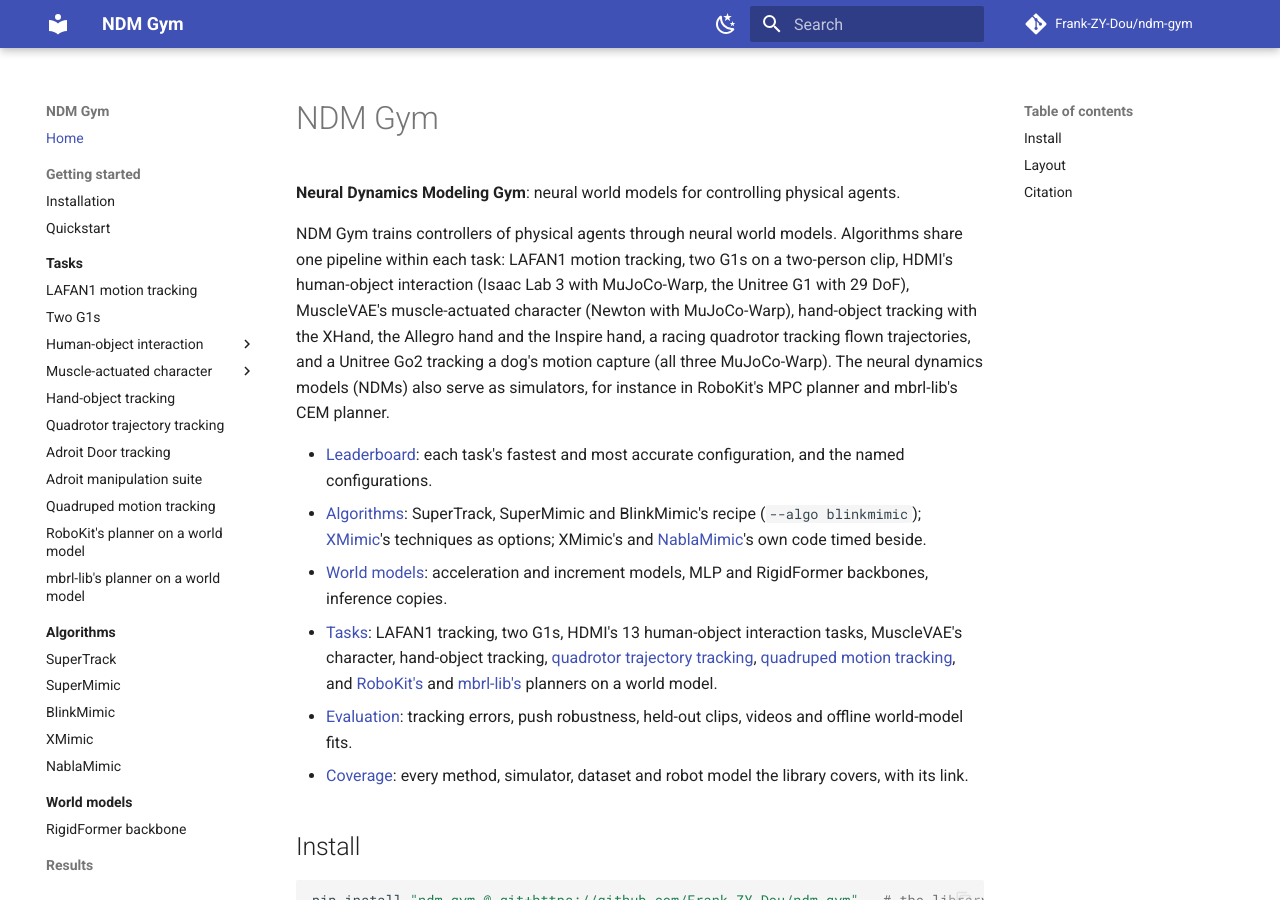
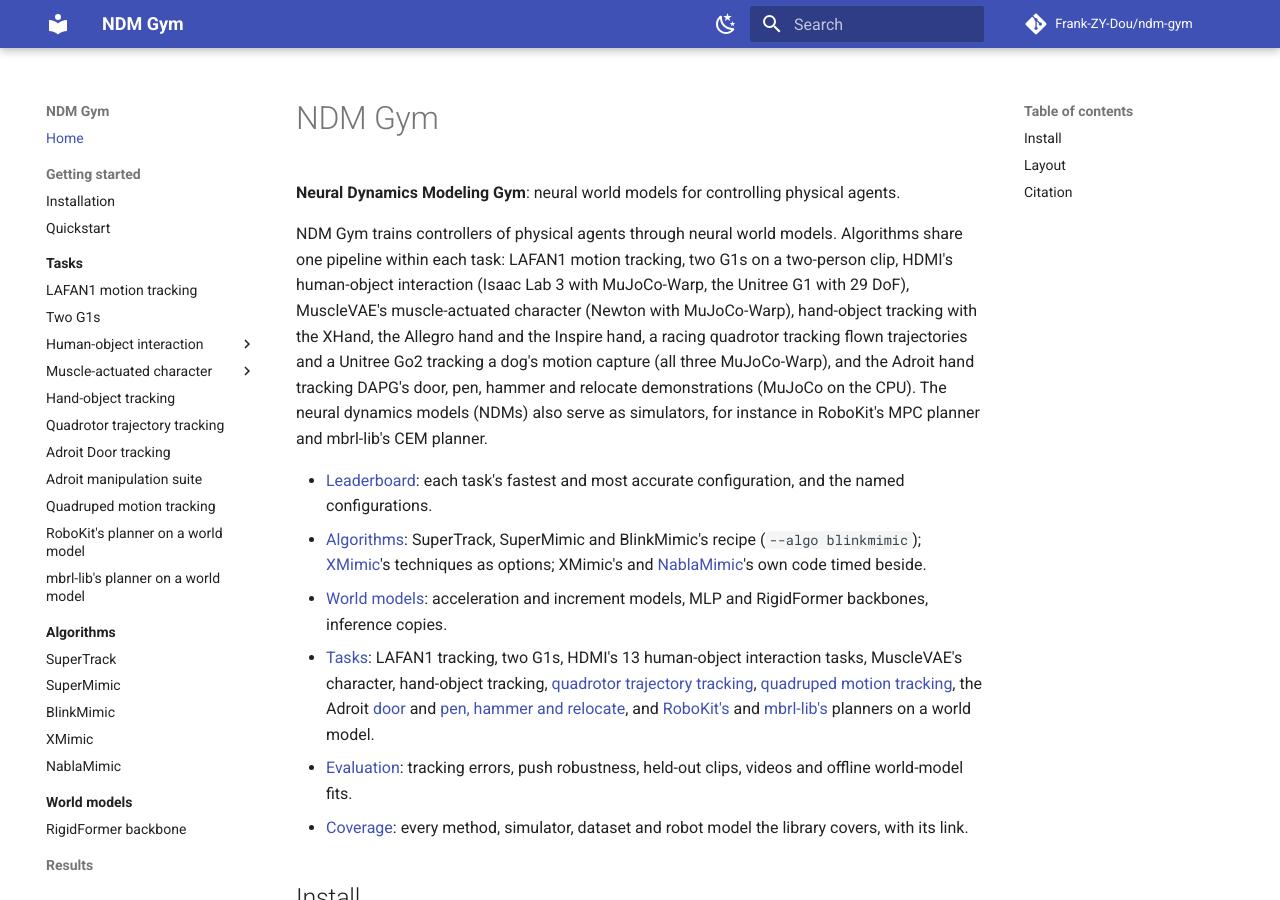
Before and after one commit to Frank-ZY-Dou/ndm-gym, an MkDocs documentation site: the page built from docs/index.md, in a window 1280 px wide and 900 px high. Built offline with MkDocs 1.6.1 and Material for MkDocs 9.7.7, drawn with Linux system fonts in a browser that asks for light colours; comment, search, counter and statistics services are not loaded.

Commit message:
Docs: the Adroit pen, hammer and relocate on the home page, in the coverage list and in the README's sources

```diff
--- a/docs/index.md
+++ b/docs/index.md
@@ -5,8 +5,9 @@
 NDM Gym trains controllers of physical agents through neural world models. Algorithms share one pipeline within each task: LAFAN1
 motion tracking, two G1s on a two-person clip, HDMI's human-object interaction (Isaac Lab 3 with MuJoCo-Warp, the Unitree G1 with
 29 DoF), MuscleVAE's muscle-actuated character (Newton with MuJoCo-Warp), hand-object tracking with the XHand, the Allegro hand
-and the Inspire hand, a racing quadrotor tracking flown trajectories, and a Unitree Go2 tracking a dog's motion capture
-(all three MuJoCo-Warp). The neural dynamics models (NDMs)
+and the Inspire hand, a racing quadrotor tracking flown trajectories and a Unitree Go2 tracking a dog's motion capture
+(all three MuJoCo-Warp), and the Adroit hand tracking DAPG's door, pen, hammer and relocate demonstrations (MuJoCo on the
+CPU). The neural dynamics models (NDMs)
 also serve as simulators, for instance in RoboKit's MPC planner and mbrl-lib's CEM planner.
 
 - [Leaderboard](leaderboard.md): each task's fastest and most accurate configuration, and the named configurations.
@@ -15,7 +16,8 @@ also serve as simulators, for instance in RoboKit's MPC planner and mbrl-lib's C
   timed beside.
 - [World models](world_models.md): acceleration and increment models, MLP and RigidFormer backbones, inference copies.
 - [Tasks](tasks.md): LAFAN1 tracking, two G1s, HDMI's 13 human-object interaction tasks, MuscleVAE's character, hand-object
-  tracking, [quadrotor trajectory tracking](tasks/quadrotor.md), [quadruped motion tracking](tasks/quadruped.md), and [RoboKit's](tasks/robokit.md) and
+  tracking, [quadrotor trajectory tracking](tasks/quadrotor.md), [quadruped motion tracking](tasks/quadruped.md), the Adroit
+  [door](tasks/adroit_door.md) and [pen, hammer and relocate](tasks/adroit_suite.md), and [RoboKit's](tasks/robokit.md) and
   [mbrl-lib's](tasks/mbrl.md) planners on a world model.
 - [Evaluation](quickstart.md): tracking errors, push robustness, held-out clips, videos and offline world-model fits.
 - [Coverage](coverage.md): every method, simulator, dataset and robot model the library covers, with its link.
```
Also changed, not shown: README.md (+2 -2 lines), docs/coverage.md (+2 -2 lines).
